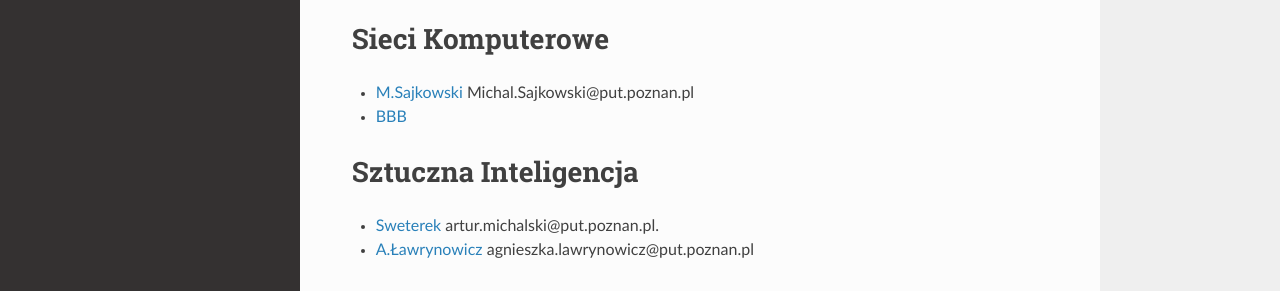
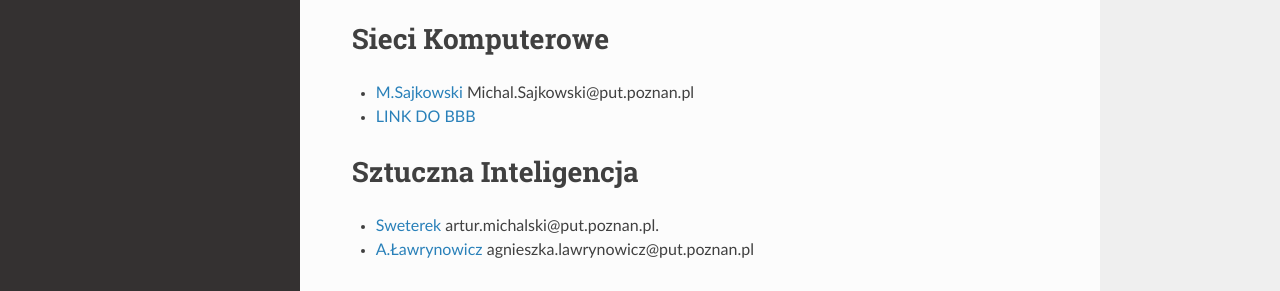
Before and after one commit to PUT-WI-18/wi18-wiki-sem5, an MkDocs documentation site: the page built from docs/wyklady.md, in a window 1280 px wide and 1063 px high. Shown: the part 406-697 px from the top of the window. Built offline with MkDocs 1.6.1, drawn with Linux system fonts in a browser that asks for light colours; nearby versions of some CDN libraries.

Commit message:
Update wyklady.md

```diff
--- a/docs/wyklady.md
+++ b/docs/wyklady.md
@@ -9,7 +9,7 @@
 
 # Sieci Komputerowe
 - [M.Sajkowski](https://www.cs.put.poznan.pl/msajkowski/for-students/)  Michal.Sajkowski@put.poznan.pl
-- [BBB](https://moodle.put.poznan.pl/course/view.php?id=4944)
+- [LINK DO BBB](https://moodle.put.poznan.pl/course/view.php?id=4944)
 
 # Sztuczna Inteligencja
 - [Sweterek](http://www.cs.put.poznan.pl/amichalski/si.dzienne/index.html) artur.michalski@put.poznan.pl.
```
